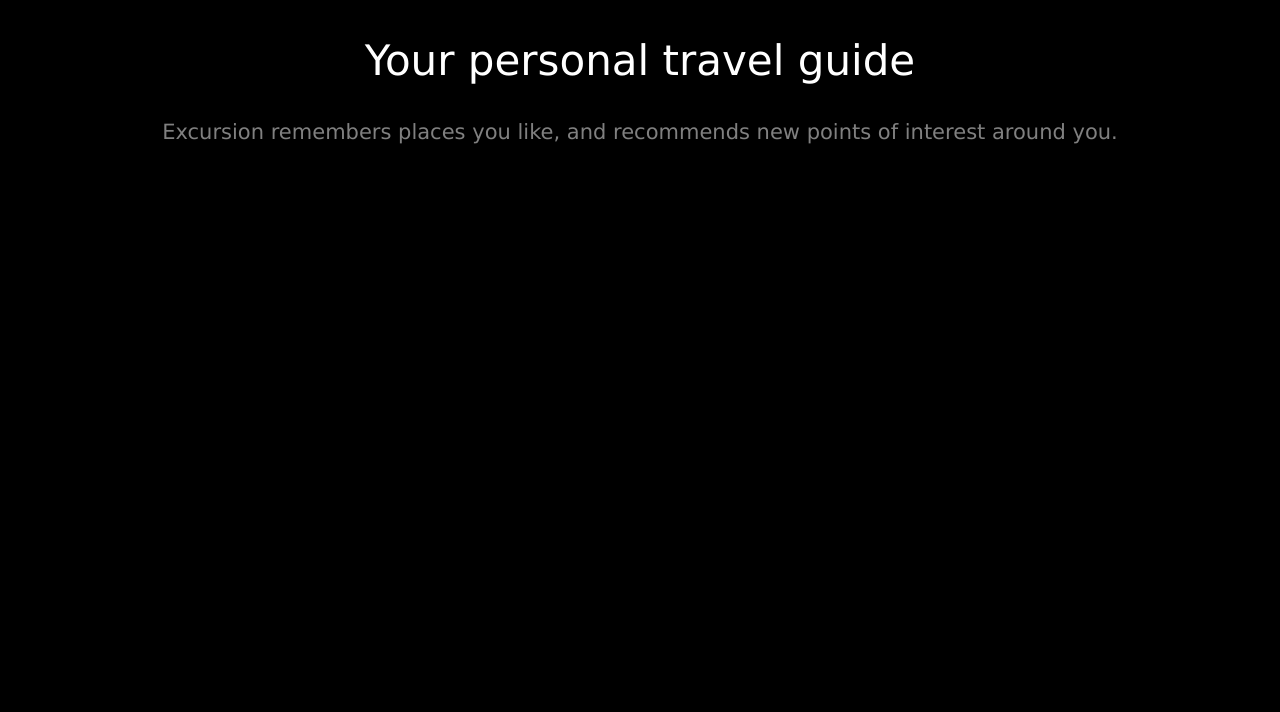
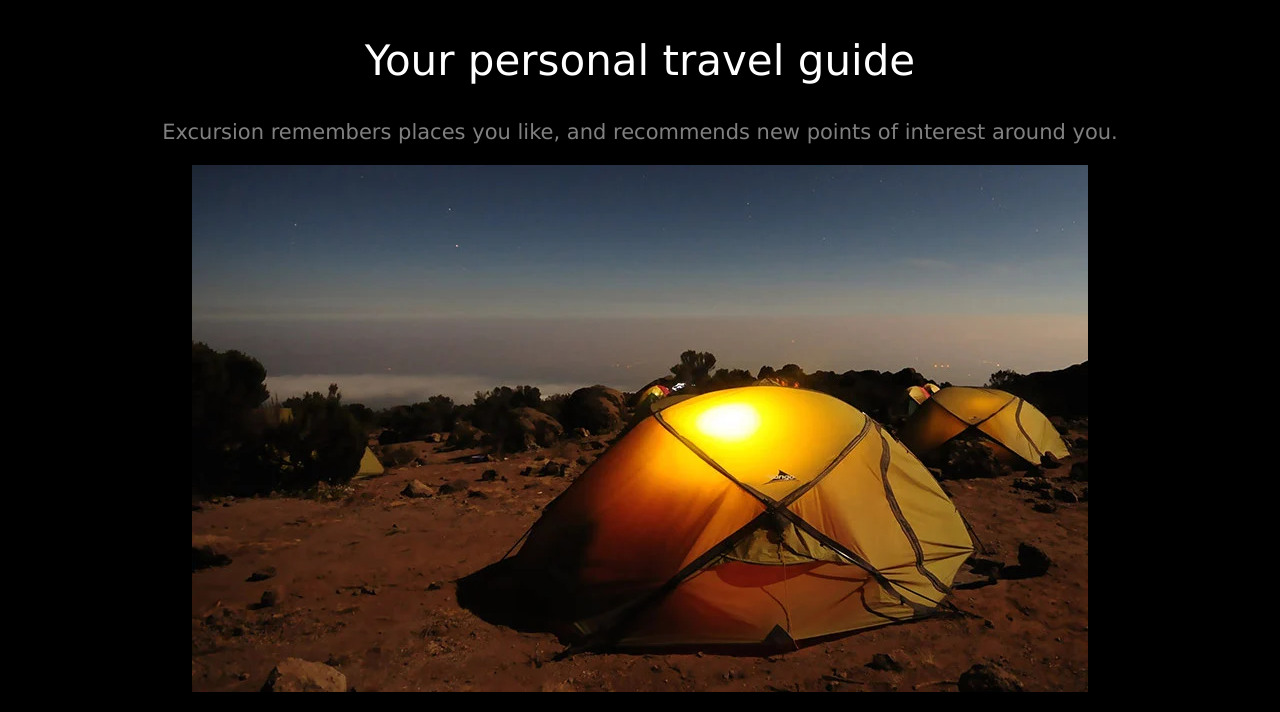
Before and after one commit to Pri-21/excursion, a plain HTML site: page index.html in a window 1280 px wide. Shown: the part 313-1025 px from the top of the page. Before the commit the page ends 800 px from the top, so only its background shows below. Drawn offline with Linux system fonts and the light colour scheme.

Commit message:
Added camp image

```diff
--- a/index.html
+++ b/index.html
@@ -18,5 +18,6 @@
       Excursion remembers places you like, and recommends new points of interest
       around you.
     </p>
+    <p><img src="./resources/Images/camp.webp" alt="camp" /></p>
   </body>
 </html>
```
